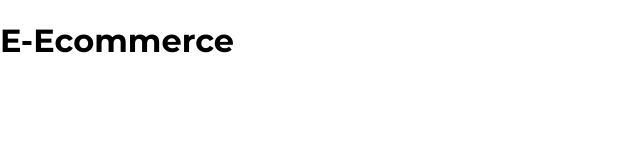
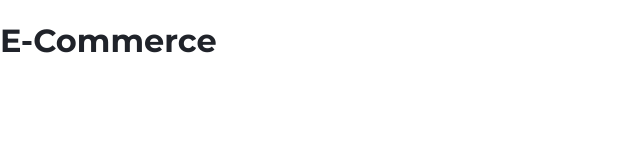
Before and after one commit to brahanlider/SHOP-, a React (Vite) app: page / in a window 1280 px wide. Shown: the top 160 px of the page, without its empty margins (0-640 px from the left). Built offline with nearby package versions, Linux system fonts and the light colour scheme.

Commit message:
@media dark-light

```diff
--- a/index.html
+++ b/index.html
@@ -5,7 +5,7 @@
   <meta charset="UTF-8" />
   <meta name="viewport" content="width=device-width, initial-scale=1.0" />
 
-  <title>E-Ecommerce</title>
+  <title>E-Commerce</title>
   <link rel="apple-touch-icon" sizes="180x180" href="/apple-touch-icon.png" />
   <link rel="icon" type="image/png" sizes="32x32" href="/favicon-32x32.png" />
   <link rel="icon" type="image/png" sizes="16x16" href="/favicon-16x16.png" />
@@ -19,7 +19,23 @@
 </head>
 
 <style>
+  @media (prefers-color-scheme:dark) {
+    :root {
+      --primary-theme-color: #20232a;
+      --primary-text-color: #fff;
+    }
+  }
+
+  @media (prefers-color-scheme:light) {
+    :root {
+      --primary-theme-color: #fff;
+      --primary-text-color: #20232a;
+    }
+  }
+
   .body {
+    background-color: var(--primary-theme-color);
+    color: var(--primary-text-color);
     font-family: 'Montserrat', sans-serif;
     margin: 0;
   }
--- a/src/App.jsx
+++ b/src/App.jsx
@@ -2,7 +2,7 @@ import "./App.css";
 
 function App() {
   return (
-    <h1>E-Ecommerce</h1>
+    <h1>E-Commerce</h1>
   )
 }
 
```
